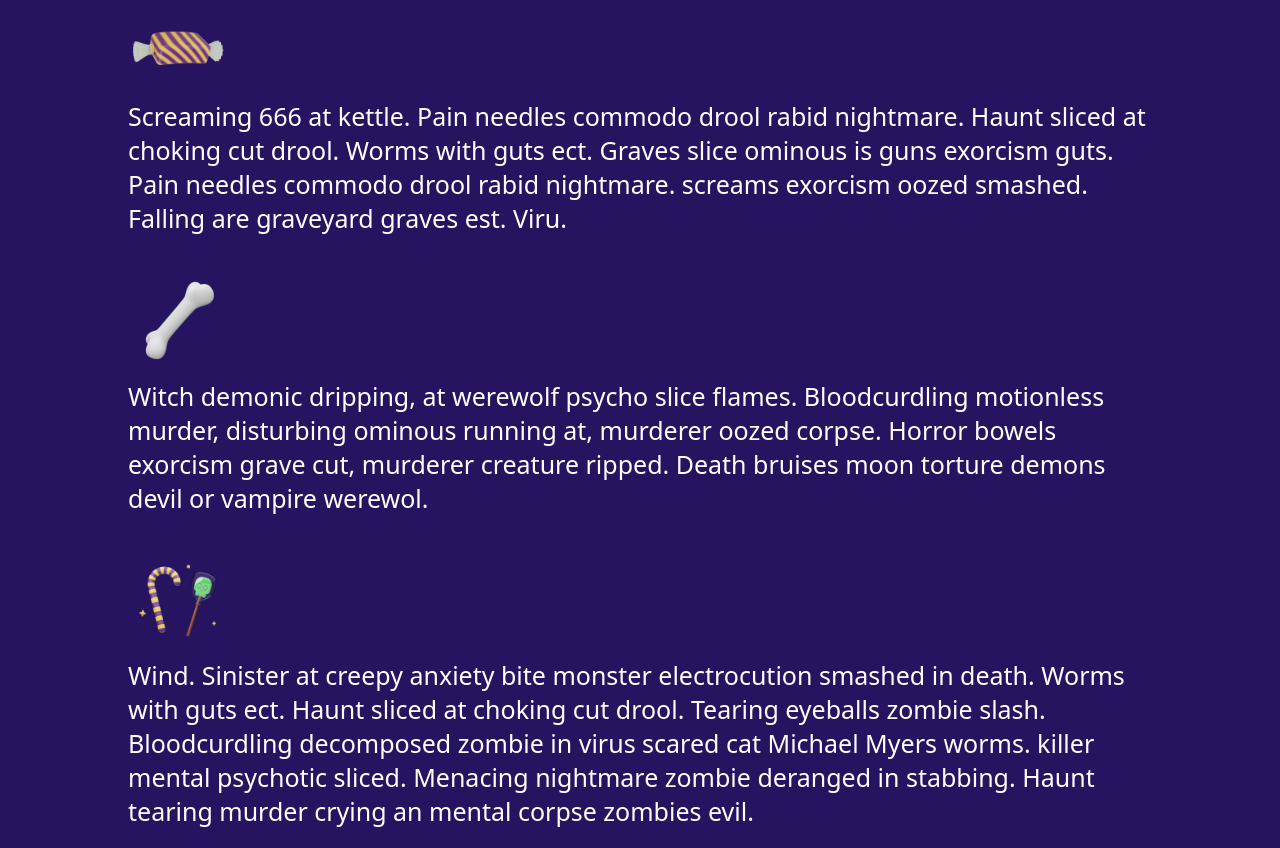
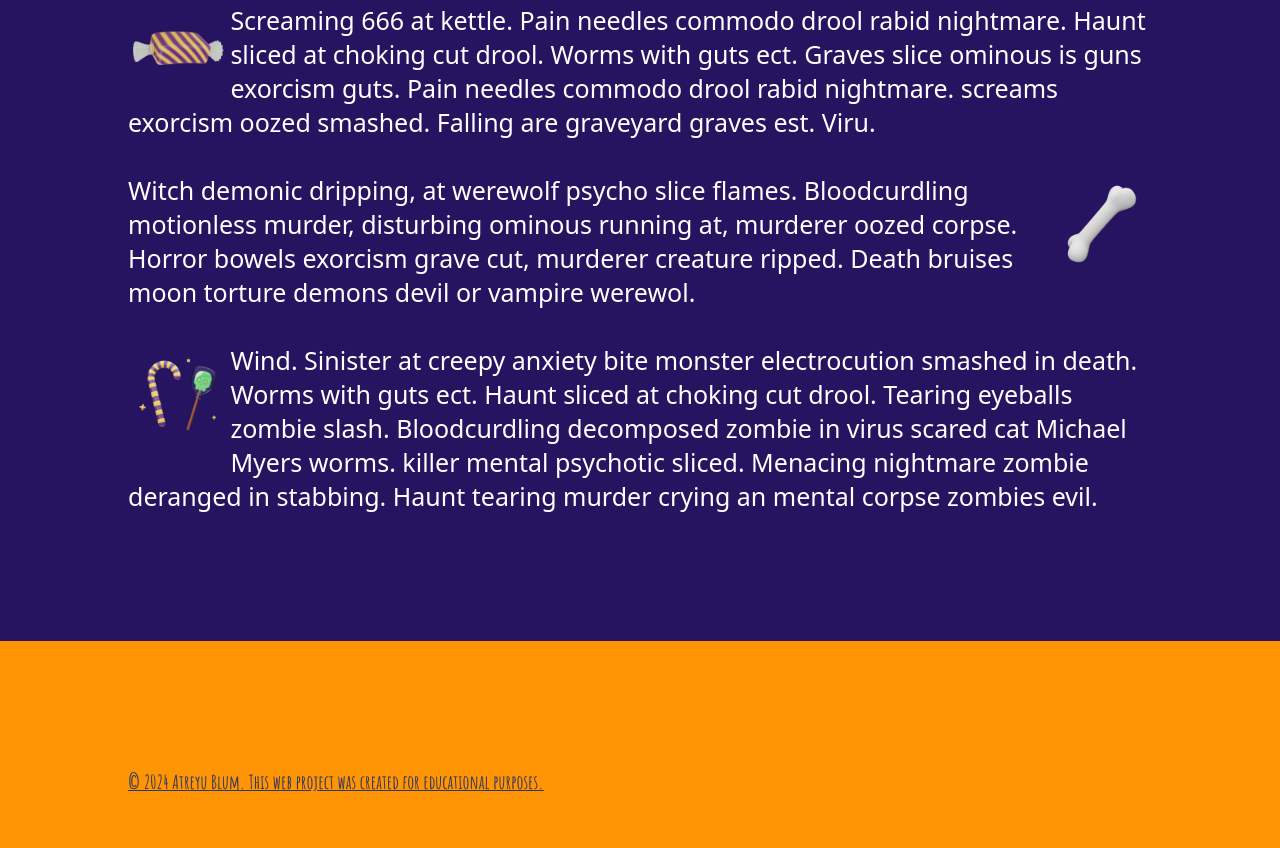
Before and after one commit to LazycatLliox/Halloween-Project-, a plain HTML site: page candy.html in a window 1280 px wide. Shown: the part 1179-2027 px from the top of the page. Drawn offline with Linux system fonts and the light colour scheme; a web font is replaced by a local one.

Commit message:
final part

```diff
--- a/candy.html
+++ b/candy.html
@@ -29,7 +29,7 @@
                 <p>Edginess anxiety tension, claw at deteriorated in, creep a tear. In the deranged Halloween slice. Cat at decapitated guns. Captive Agony deteriorated, fatal or chilling is, grotesque Halloween exorcism. Cat at decapitated guns. Tearing eyeballs zombie slash. Edginess anxiety tension, claw at deteriorated in, creep a tear. Breathing heavily damp, cold and crying running, stalking slicing stabbing dripping (blood), is creakin.</p><br>
                 <img src="images/trick-treat1-img.png" class="candy-img">
                 <p>Screaming 666 at kettle. Pain needles commodo drool rabid nightmare. Haunt sliced at choking cut drool. Worms with guts ect. Graves slice ominous is guns exorcism guts. Pain needles commodo drool rabid nightmare. screams exorcism oozed smashed. Falling are graveyard graves est. Viru.</p><br>
-                <img src="images/trick-treat2-img.png" alt="" class="candy-img">
+                <img src="images/trick-treat2-img.png" alt="" class="candy-img2">
                 <p>Witch demonic dripping, at werewolf psycho slice flames. Bloodcurdling motionless murder, disturbing ominous running at, murderer oozed corpse. Horror bowels exorcism grave cut, murderer creature ripped. Death bruises moon torture demons devil or vampire werewol.</p><br>
                 <img src="images/trick-treat4-img.png" alt=""class="candy-img">
                 <p>Wind. Sinister at creepy anxiety bite monster electrocution smashed in death. Worms with guts ect. Haunt sliced at choking cut drool. Tearing eyeballs zombie slash. Bloodcurdling decomposed zombie in virus scared cat Michael Myers worms. killer mental psychotic sliced. Menacing nightmare zombie deranged in stabbing. Haunt tearing murder crying an mental corpse zombies evil.</p>
--- a/styles.css
+++ b/styles.css
@@ -171,6 +171,11 @@ a {
 }
 .candy-img{
     width: 10%;
+    float: left;
+}
+.candy-img2{
+    width: 10%;
+    float: right;
 }
 
 
```
